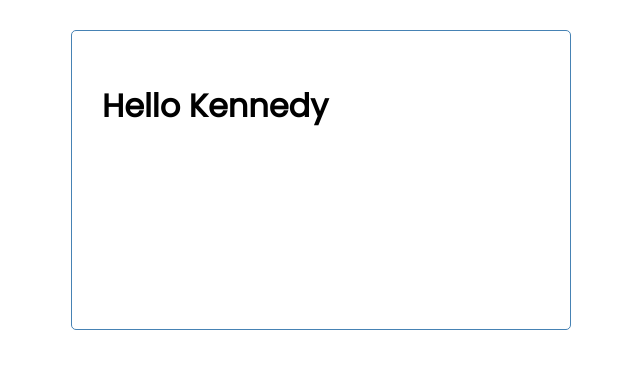
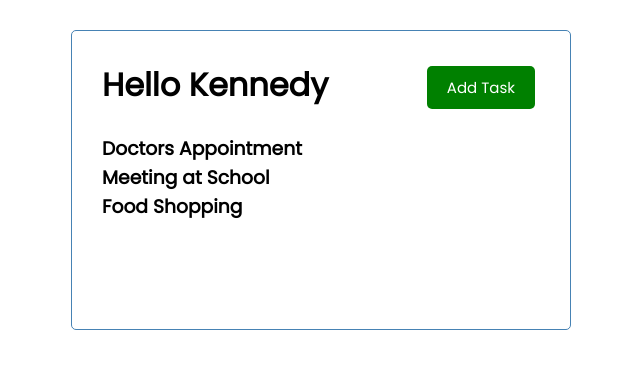
Before and after one commit to muendokennedy/vue-course-1, a Vue app: page / in a window 1280 px wide. Shown: the top 368 px of the page, without its empty margins (319-959 px from the left). Built offline with nearby package versions, Linux system fonts and the light colour scheme.

Commit message:
Added the Button, Task and Tasks components

```diff
--- a/src/App.vue
+++ b/src/App.vue
@@ -1,16 +1,54 @@
-<script setup>
+<script>
 // import HelloWorld from './components/HelloWorld.vue'
 // import TheWelcome from './components/TheWelcome.vue'
-import Header from './components/Header.vue';
+import Header from './components/Header.vue'
+import Tasks from './components/Tasks.vue'
+
+export default {
+  name: 'App',
+  components: {
+    Header,
+    Tasks
+  },
+  data() {
+    return {
+      tasks: []
+    }
+  },
+  created() {
+    this.tasks = [
+      {
+        id: 1,
+        text: 'Doctors Appointment',
+        day: 'May 5th at 2:30pm',
+        reminder: true
+      },
+      {
+        id: 2,
+        text: 'Meeting at School',
+        day: 'May 6th at 1:30pm',
+        reminder: true
+      },
+      {
+        id: 3,
+        text: 'Food Shopping',
+        day: 'May 7th at 12:30pm',
+        reminder: false
+      }
+    ]
+  }
+}
+
 </script>
 
 <template>
     <div class="container">
       <Header title="Hello Kennedy"/>
+      <Tasks v-bind:tasks="tasks"/>
     </div>
 </template>
 
-<style scoped>
+<style>
 @import url('https://fonts.googleapis.com/css2?family=Poppins:wght@300;400&display=swap');
 *{
   margin: 0;
--- /dev/null
+++ b/src/components/Button.vue
@@ -0,0 +1,24 @@
+<template>
+  <button class="btn" v-bind:style="{ background: color }" v-on:click="onClick()">{{ text }}</button>
+</template>
+
+<script>
+export default {
+  name: 'Button',
+  props:{
+    text: String,
+    color: String
+  },
+  methods: {
+    onClick(){
+      console.log('This button was clicked buddy')
+    }
+  }
+}
+</script>
+
+<style scoped>
+
+
+
+</style>
--- a/src/components/Header.vue
+++ b/src/components/Header.vue
@@ -1,14 +1,20 @@
 <template>
   <header>
     <h1>{{ title }}</h1>
+    <Button text="Add Task" color="green"/>
   </header>
 </template>
 
 <script>
+import Button from './Button.vue'
+
 export default {
-  name: 'header',
+  name: 'Header',
   props: {
     title: String
+  },
+  components: {
+    Button
   }
 }
 </script>
--- /dev/null
+++ b/src/components/Tasks.vue
@@ -0,0 +1,18 @@
+<template>
+  <div v-bind:key="task.id" v-for="task in tasks">
+    <h3>{{ task.text }}</h3>
+  </div>
+</template>
+
+<script>
+export default{
+  name: 'Tasks',
+  props: {
+    tasks: Array
+  }
+}
+</script>
+
+<style scoped>
+
+</style>
```
Also changed, not shown: src/components/Task.vue (added, +11 -0 lines).
